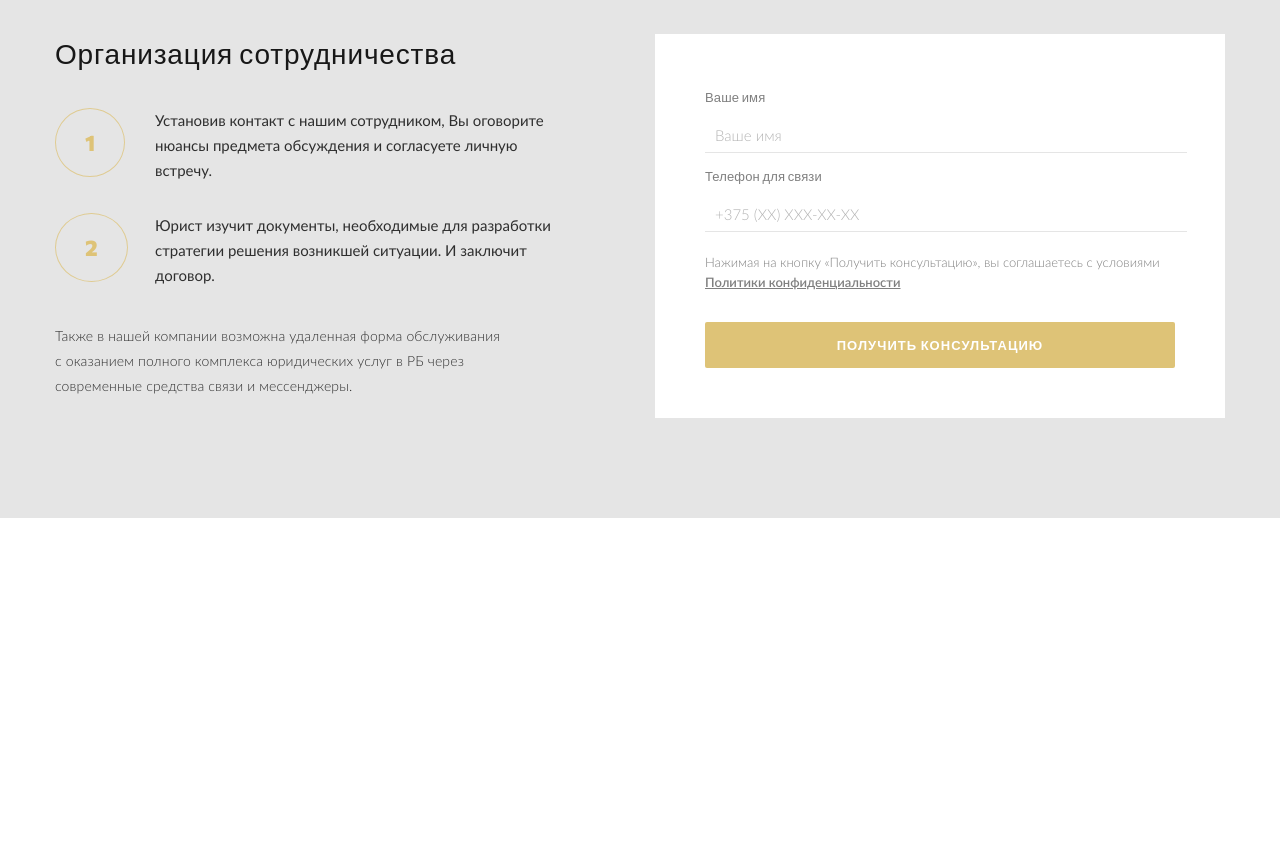
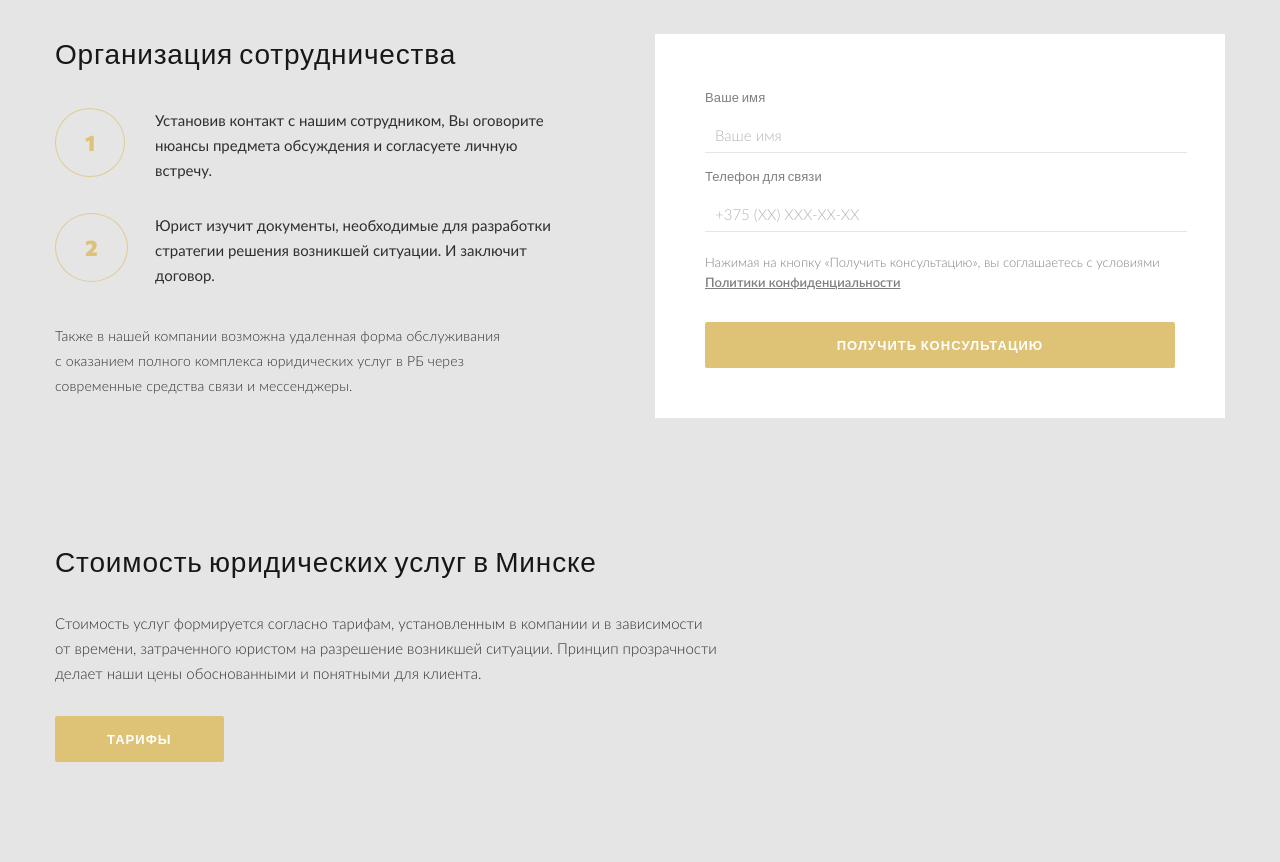
Before and after one commit to perkenton/pravovyye-tekhnologii, a website built with webpack: page src/index.html in a window 1280 px wide. Shown: the part 7966-8828 px from the top of the page. Before the commit the page ends 8484 px from the top, so only its background shows below. Built offline with nearby package versions, Linux system fonts and the light colour scheme; files whose address does not match are found by name.

Commit message:
add cost block

```diff
--- a/src/blocks/cost/__text/cost__text.css
+++ b/src/blocks/cost/__text/cost__text.css
@@ -1 +1,11 @@
-.cost__text {}
+.cost__text {
+  max-width: 670px;
+  font-family: 'Lato', Arial, Helvetica, sans-serif;
+  font-style: normal;
+  font-weight: 300;
+  font-size: 15px;
+  line-height: 25px;
+  color: rgba(0, 0, 0, 0.8);
+  margin-top: 30px;
+  margin-bottom: 30px;
+}
--- a/src/blocks/cost/cost.css
+++ b/src/blocks/cost/cost.css
@@ -1,7 +1,9 @@
-@import url(./__container/cost__container.css);
+/*@import url(./__container/cost__container.css);*/
 @import url(./__text/cost__text.css);
 @import url(./__title/cost__title.css);
 
 .cost {
-
+  max-width: 1170px;
+  margin: 0 auto;
+  padding-bottom: 100px;
 }
--- a/src/index.html
+++ b/src/index.html
@@ -393,13 +393,11 @@
     </form>
   </section>
 
-<!--  <section class="cost">-->
-<!--    <div class="cost__container">-->
-<!--      <h2 class="cost__title"></h2>-->
-<!--      <p class="cost__text"></p>-->
-<!--      <button class="button button_yellow"></button>-->
-<!--    </div>-->
-<!--  </section>-->
+  <section class="cost">
+      <h2 class="title title_l">Стоимость юридических услуг в&nbsp;Минске</h2>
+      <p class="cost__text">Стоимость услуг формируется согласно тарифам, установленным в&nbsp;компании и&nbsp;в&nbsp;зависимости от&nbsp;времени, затраченного юристом на&nbsp;разрешение возникшей ситуации. Принцип прозрачности делает наши цены обоснованными и&nbsp;понятными для клиента.</p>
+      <button class="button button_yellow">Тарифы</button>
+  </section>
 
 <!--  <footer class="footer">-->
 <!--    <div class="footer__wrapper">-->
```
